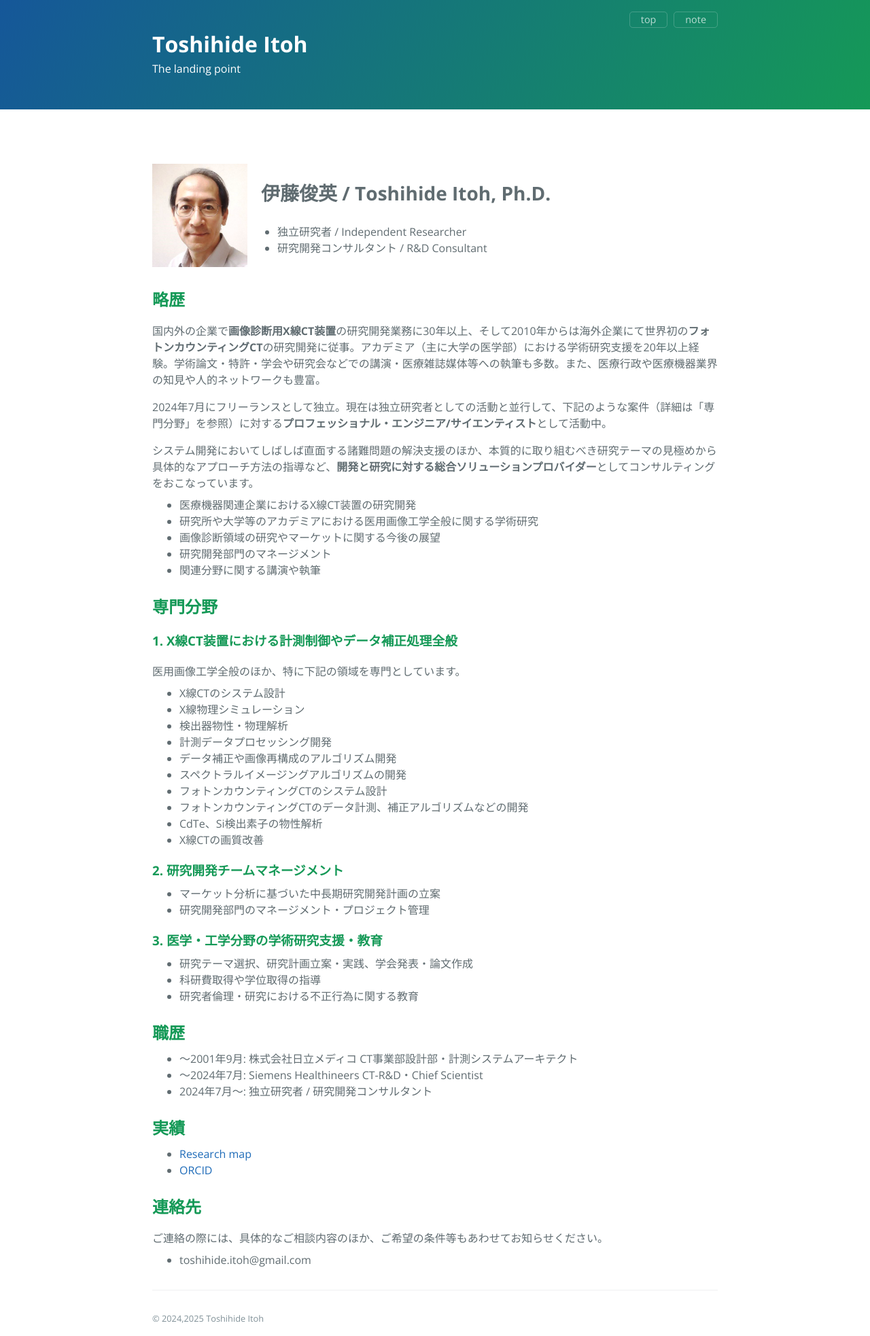
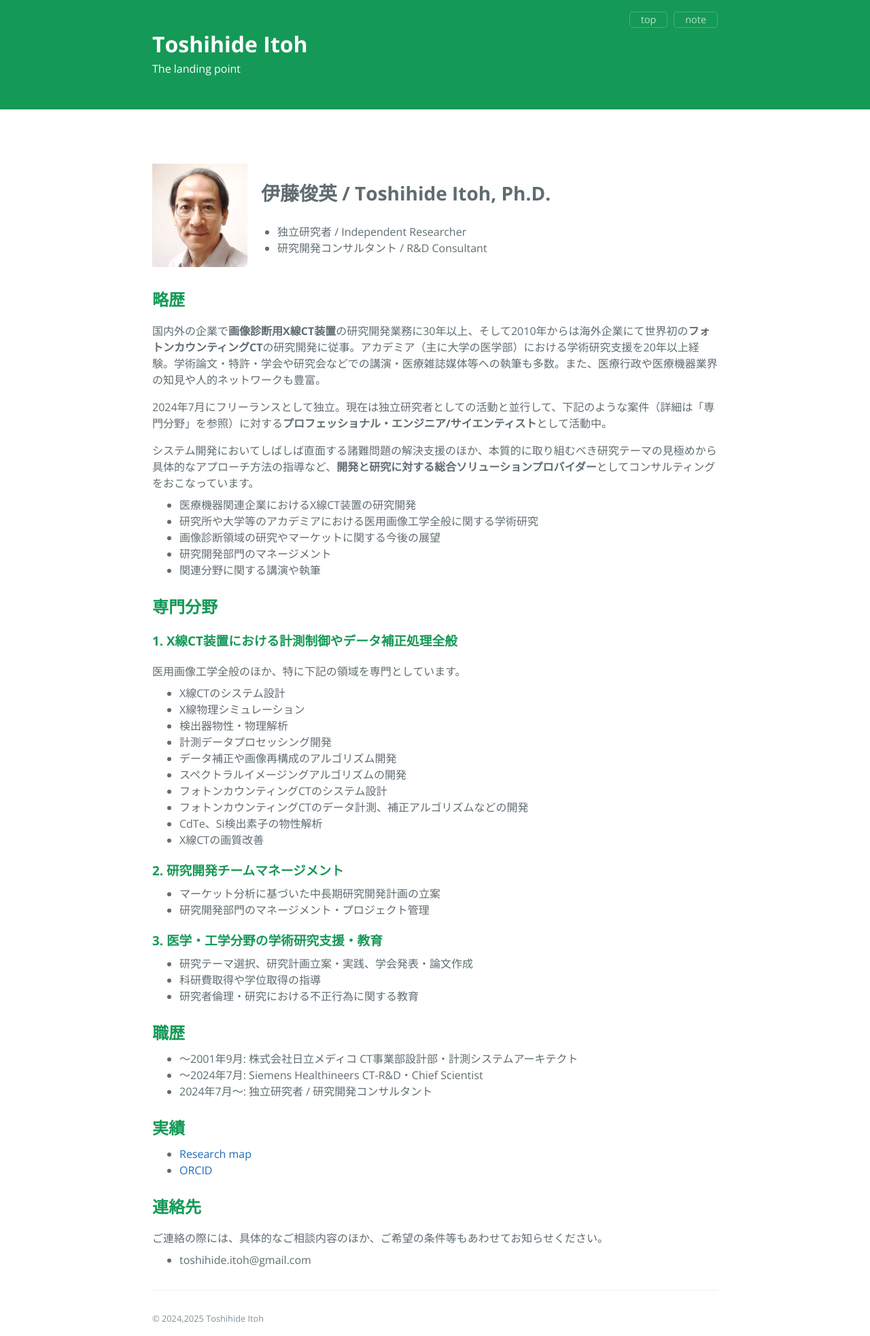
Before and after one commit to toshihide-itoh/toshihide-itoh.github.io, a Jekyll site: the page built from index.md, in a window 1280 px wide. Shown: the whole page at 68% size. Built offline with Jekyll 4.4.1, drawn with Linux system fonts in a browser that asks for light colours.

Commit message:
try to change the background of nav.

```diff
--- a/_sass/jekyll-theme-cayman.scss
+++ b/_sass/jekyll-theme-cayman.scss
@@ -139,7 +139,7 @@ a {
 .page-header {
   color: $header-heading-color;
   background-color: $header-bg-color;
-  background-image: linear-gradient(120deg, $header-bg-color-secondary, $header-bg-color);
+  // background-image: linear-gradient(120deg, $header-bg-color-secondary, $header-bg-color);
   margin-bottom: 0rem;
 
   @include large {
```
